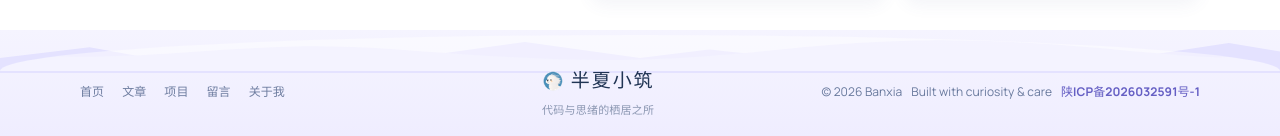
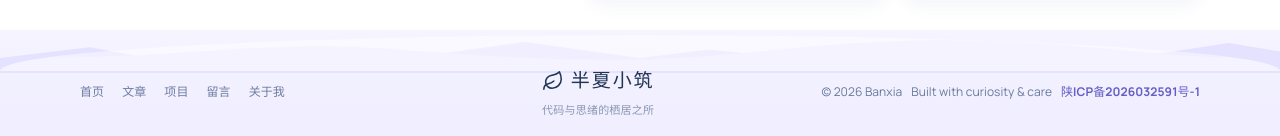
Before and after one commit to banxia-prgo/my-portfolio-web, a Vue app in the folder frontend/: page / in a window 1280 px wide. Shown: the part 1151-1287 px from the top of the page. Built offline with nearby package versions, Linux system fonts and the light colour scheme; no server answers; a web font is replaced by a local one.

Commit message:
Fix footer brand leaf and wordmark

```diff
--- a/frontend/src/components/SiteFooter.vue
+++ b/frontend/src/components/SiteFooter.vue
@@ -1,5 +1,6 @@
 <script setup lang="ts">
 import { RouterLink } from 'vue-router'
+import { Leaf } from 'lucide-vue-next'
 </script>
 <template>
   <footer class="footer bx-site-footer">
@@ -12,7 +13,10 @@ import { RouterLink } from 'vue-router'
         <RouterLink to="/about/">关于我</RouterLink>
       </nav>
       <RouterLink to="/" class="bx-footer-brand">
-        <span><img src="/favicon.svg" alt="">半夏小筑</span>
+        <span class="bx-footer-brand__wordmark">
+          <Leaf class="bx-footer-brand__leaf" :size="22" :stroke-width="1.7" aria-hidden="true" />
+          <strong>半夏小筑</strong>
+        </span>
         <small>代码与思绪的栖居之所</small>
       </RouterLink>
       <div class="bx-footer-meta">
```
